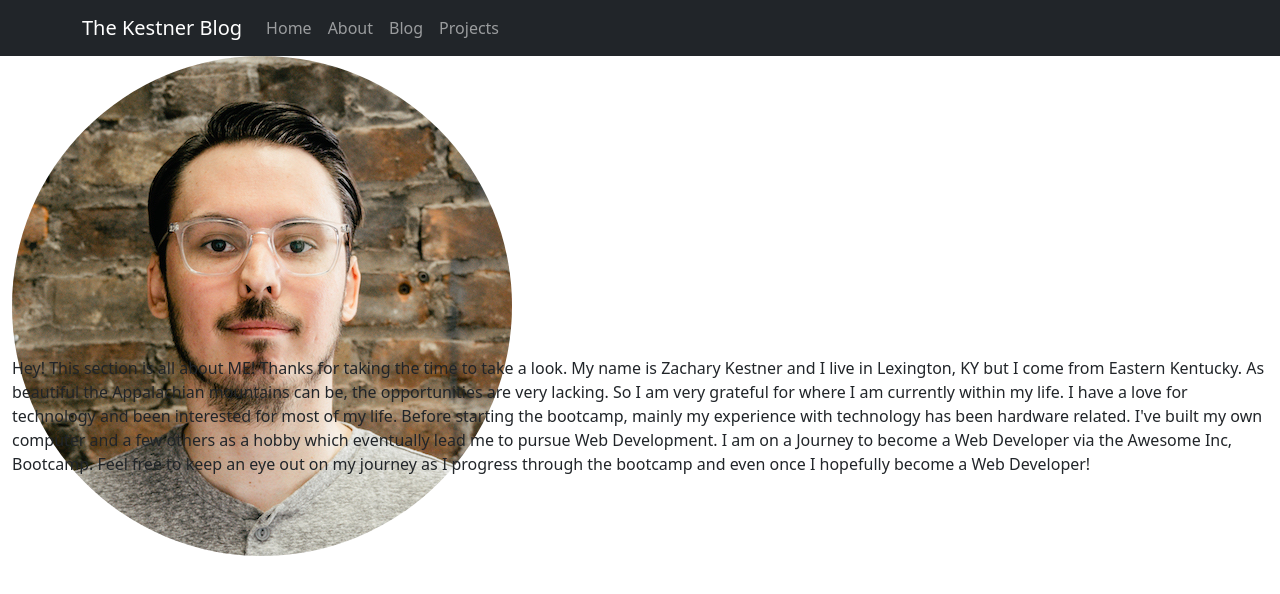
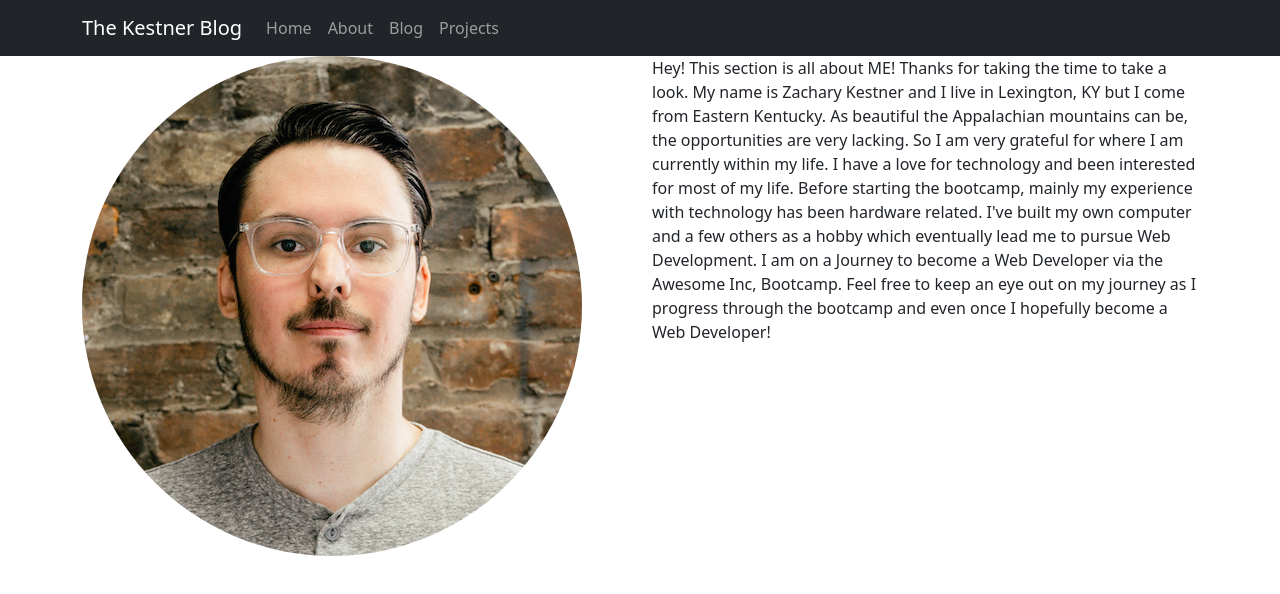
Before and after one commit to TheKestner/Blog, a React (Create React App) app: page /about in a window 1280 px wide. Shown: the top 594 px of the page. Built offline with nearby package versions, Linux system fonts and the light colour scheme.

Commit message:
added Col instead of div in about to fix prev issue with text overlapping on photo

```diff
--- a/src/index.css
+++ b/src/index.css
@@ -5,10 +5,4 @@
 
 .headshotImg {
   border-radius: 50%;
-
 }
-
-.aboutTxt {
-  margin-left: auto;
-  margin-right: auto;
-}
--- a/src/routes/about.js
+++ b/src/routes/about.js
@@ -1,15 +1,15 @@
 import React from "react";
-import { Container, Row, Image } from "react-bootstrap";
+import { Container, Row, Imag, Col } from "react-bootstrap";
 import headshotImg from '../images/kestner.jpg'
 export default function About() {
     return(
         <div>
-           <Container fluid>
+           <Container fluid="md" >
                 <Row>
-                    <div className="aboutImg">
+                    <Col className="aboutImg">
                         <img className="headshotImg" src={headshotImg}></img>
-                    </div>
-                    <div className="aboutTxt" fluid>
+                    </Col>
+                    <Col className="aboutTxt">
                     <p>
                     Hey! This section is all about ME! Thanks for taking the time to take a look. My name is Zachary Kestner and I live in Lexington, KY but I come from Eastern Kentucky.
                     As beautiful the Appalachian mountains can be, the opportunities are very lacking.
@@ -17,7 +17,7 @@ export default function About() {
                     I've built my own computer and a few others as a hobby which eventually lead me to pursue Web Development. I am on a Journey to become a Web Developer via the Awesome Inc, Bootcamp.
                     Feel free to keep an eye out on my journey as I progress through the bootcamp and even once I hopefully become a Web Developer!
                     </p>
-                    </div>
+                    </Col>
                 </Row>
                </Container>
         </div>
```
